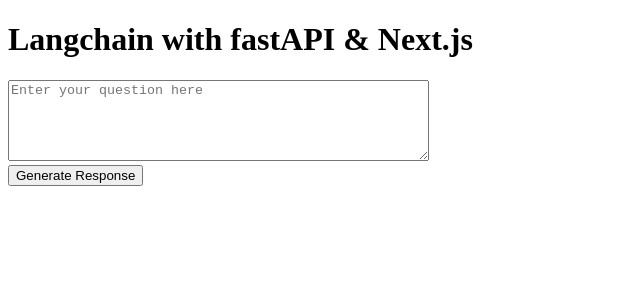
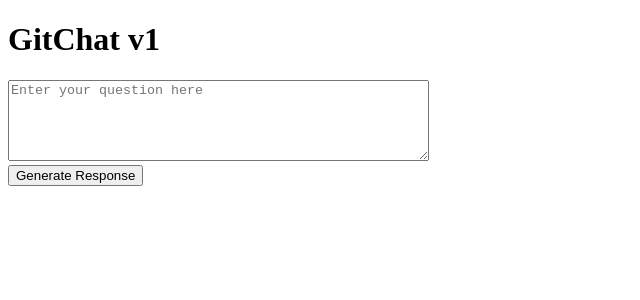
Before and after one commit to hrithikkoduri/GitChat, a Next.js app in the folder langchain-frontend-nextjs/: page / in a window 1280 px wide. Shown: the top 300 px of the page, without its empty margins (0-640 px from the left). Built offline with nearby package versions, Linux system fonts and the light colour scheme.

Commit message:
updated index.tsx

```diff
--- a/langchain-frontend-nextjs/pages/index.tsx
+++ b/langchain-frontend-nextjs/pages/index.tsx
@@ -34,7 +34,7 @@
 
     return (
         <div>
-            <h1>Langchain with fastAPI  & Next.js</h1>
+            <h1>GitChat v1</h1>
             <form onSubmit={handleSubmit}>
                 <textarea
                     value = {question}
```
